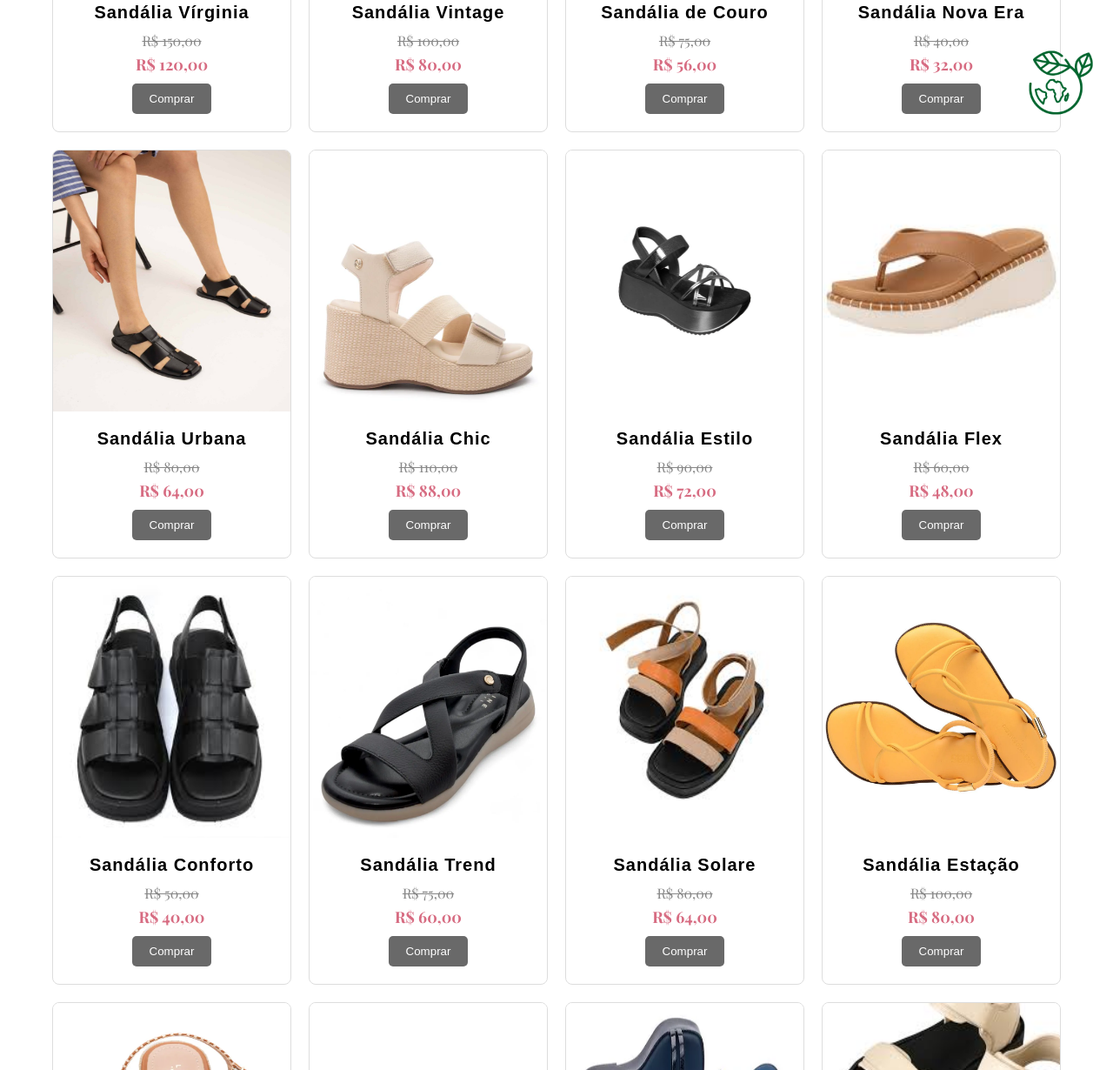
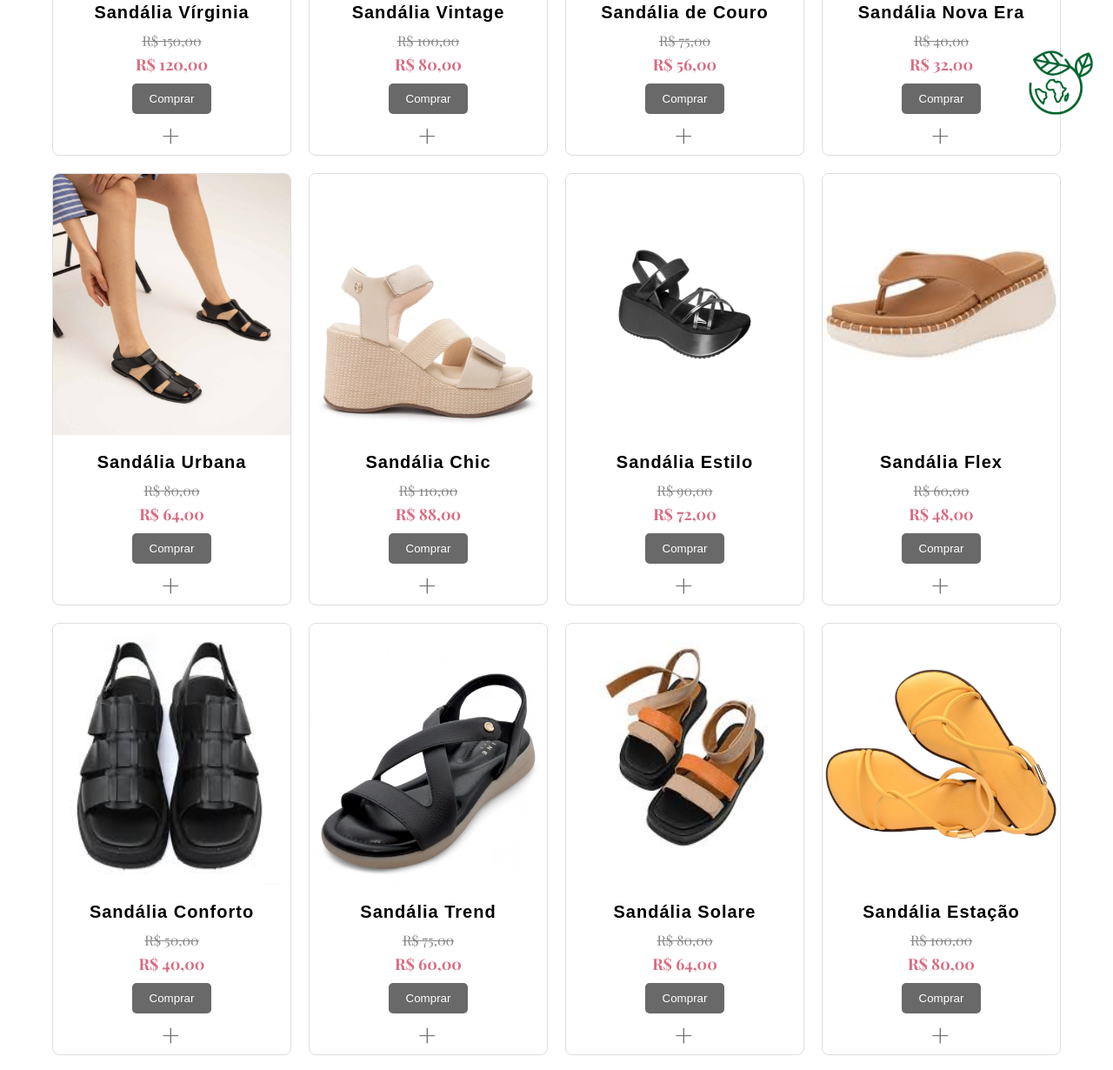
Before and after one commit to guiulerme99/Projeto-e-commerce-de-roupas, a plain HTML site: page site/sandalias.html in a window 1280 px wide. Shown: the part 650-1880 px from the top of the page at 87% size. Drawn offline with nearby package versions, Linux system fonts and the light colour scheme; a web font is replaced by a local one.

Commit message:
implementação do botão + para o cesto

```diff
--- a/site/sandalias.html
+++ b/site/sandalias.html
@@ -102,7 +102,7 @@
                     <h2>Sandália Vírginia</h2>
                     <p class="preco-original">R$ 150,00</p>
                     <p class="preco-desconto">R$ 120,00</p>
-                    <button class="comprar-btn">Comprar</button>
+                    <button class="comprar-btn">Comprar</button><span class="add-cesto">+</span>
                 </div>
             </div>
             <div class="sandalia-item">
@@ -111,7 +111,7 @@
                     <h2>Sandália Vintage</h2>
                     <p class="preco-original">R$ 100,00</p>
                     <p class="preco-desconto">R$ 80,00</p>
-                    <button class="comprar-btn">Comprar</button>
+                    <button class="comprar-btn">Comprar</button><span class="add-cesto">+</span>
                 </div>
             </div>
             <div class="sandalia-item">
@@ -120,7 +120,7 @@
                     <h2>Sandália de Couro</h2>
                     <p class="preco-original">R$ 75,00</p>
                     <p class="preco-desconto">R$ 56,00</p>
-                    <button class="comprar-btn">Comprar</button>
+                    <button class="comprar-btn">Comprar</button><span class="add-cesto">+</span>
                 </div>
             </div>
             <div class="sandalia-item">
@@ -129,7 +129,7 @@
                     <h2>Sandália Nova Era</h2>
                     <p class="preco-original">R$ 40,00</p>
                     <p class="preco-desconto">R$ 32,00</p>
-                    <button class="comprar-btn">Comprar</button>
+                    <button class="comprar-btn">Comprar</button><span class="add-cesto">+</span>
                 </div>
             </div>
             <div class="sandalia-item">
@@ -138,7 +138,7 @@
                     <h2>Sandália Urbana</h2>
                     <p class="preco-original">R$ 80,00</p>
                     <p class="preco-desconto">R$ 64,00</p>
-                    <button class="comprar-btn">Comprar</button>
+                    <button class="comprar-btn">Comprar</button><span class="add-cesto">+</span>
                 </div>
             </div>
             <div class="sandalia-item">
@@ -147,7 +147,7 @@
                     <h2>Sandália Chic</h2>
                     <p class="preco-original">R$ 110,00</p>
                     <p class="preco-desconto">R$ 88,00</p>
-                    <button class="comprar-btn">Comprar</button>
+                    <button class="comprar-btn">Comprar</button><span class="add-cesto">+</span>
                 </div>
             </div>
             <div class="sandalia-item">
@@ -156,7 +156,7 @@
                     <h2>Sandália Estilo</h2>
                     <p class="preco-original">R$ 90,00</p>
                     <p class="preco-desconto">R$ 72,00</p>
-                    <button class="comprar-btn">Comprar</button>
+                    <button class="comprar-btn">Comprar</button><span class="add-cesto">+</span>
                 </div>
             </div>
             <div class="sandalia-item">
@@ -165,7 +165,7 @@
                     <h2>Sandália Flex</h2>
                     <p class="preco-original">R$ 60,00</p>
                     <p class="preco-desconto">R$ 48,00</p>
-                    <button class="comprar-btn">Comprar</button>
+                    <button class="comprar-btn">Comprar</button><span class="add-cesto">+</span>
                 </div>
             </div>
             <div class="sandalia-item">
@@ -174,7 +174,7 @@
                     <h2>Sandália Conforto</h2>
                     <p class="preco-original">R$ 50,00</p>
                     <p class="preco-desconto">R$ 40,00</p>
-                    <button class="comprar-btn">Comprar</button>
+                    <button class="comprar-btn">Comprar</button><span class="add-cesto">+</span>
                 </div>
             </div>
             <div class="sandalia-item">
@@ -183,7 +183,7 @@
                     <h2>Sandália Trend</h2>
                     <p class="preco-original">R$ 75,00</p>
                     <p class="preco-desconto">R$ 60,00</p>
-                    <button class="comprar-btn">Comprar</button>
+                    <button class="comprar-btn">Comprar</button><span class="add-cesto">+</span>
                 </div>
             </div>
             <div class="sandalia-item">
@@ -192,7 +192,7 @@
                     <h2>Sandália Solare</h2>
                     <p class="preco-original">R$ 80,00</p>
                     <p class="preco-desconto">R$ 64,00</p>
-                    <button class="comprar-btn">Comprar</button>
+                    <button class="comprar-btn">Comprar</button><span class="add-cesto">+</span>
                 </div>
             </div>
             <div class="sandalia-item">
@@ -201,7 +201,7 @@
                     <h2>Sandália Estação</h2>
                     <p class="preco-original">R$ 100,00</p>
                     <p class="preco-desconto">R$ 80,00</p>
-                    <button class="comprar-btn">Comprar</button>
+                    <button class="comprar-btn">Comprar</button><span class="add-cesto">+</span>
                 </div>
             </div>
             <div class="sandalia-item">
@@ -210,7 +210,7 @@
                     <h2>Sandália Zest</h2>
                     <p class="preco-original">R$ 130,00</p>
                     <p class="preco-desconto">R$ 104,00</p>
-                    <button class="comprar-btn">Comprar</button>
+                    <button class="comprar-btn">Comprar</button><span class="add-cesto">+</span>
                 </div>
             </div>
             <div class="sandalia-item">
@@ -219,7 +219,7 @@
                     <h2>Sandália Luz</h2>
                     <p class="preco-original">R$ 90,00</p>
                     <p class="preco-desconto">R$ 72,00</p>
-                    <button class="comprar-btn">Comprar</button>
+                    <button class="comprar-btn">Comprar</button><span class="add-cesto">+</span>
                 </div>
             </div>
             <div class="sandalia-item">
@@ -228,7 +228,7 @@
                     <h2>Sandália Geração</h2>
                     <p class="preco-original">R$ 110,00</p>
                     <p class="preco-desconto">R$ 88,00</p>
-                    <button class="comprar-btn">Comprar</button>
+                    <button class="comprar-btn">Comprar</button><span class="add-cesto">+</span>
                 </div>
             </div>
             <div class="sandalia-item">
@@ -237,7 +237,7 @@
                     <h2>Sandália Soft</h2>
                     <p class="preco-original">R$ 70,00</p>
                     <p class="preco-desconto">R$ 56,00</p>
-                    <button class="comprar-btn">Comprar</button>
+                    <button class="comprar-btn">Comprar</button><span class="add-cesto">+</span>
                 </div>
             </div>
             <div class="sandalia-item">
@@ -246,7 +246,7 @@
                     <h2>Sandália Flow</h2>
                     <p class="preco-original">R$ 110,00</p>
                     <p class="preco-desconto">R$ 90,00</p>
-                    <button class="comprar-btn">Comprar</button>
+                    <button class="comprar-btn">Comprar</button><span class="add-cesto">+</span>
                 </div>
             </div>
             <div class="sandalia-item">
@@ -255,7 +255,7 @@
                     <h2>Sandália Cool Fresh</h2>
                     <p class="preco-original">R$ 130,00</p>
                     <p class="preco-desconto">R$ 104,00</p>
-                    <button class="comprar-btn">Comprar</button>
+                    <button class="comprar-btn">Comprar</button><span class="add-cesto">+</span>
                 </div>
             </div>
             <div class="sandalia-item">
@@ -264,7 +264,7 @@
                     <h2>Sandália Vitalidade</h2>
                     <p class="preco-original">R$ 150,00</p>
                     <p class="preco-desconto">R$ 120,00</p>
-                    <button class="comprar-btn">Comprar</button>
+                    <button class="comprar-btn">Comprar</button><span class="add-cesto">+</span>
                 </div>
             </div>
             <div class="sandalia-item">
@@ -273,7 +273,7 @@
                     <h2>Sandália Easy Step</h2>
                     <p class="preco-original">R$ 120,00</p>
                     <p class="preco-desconto">R$ 96,00</p>
-                    <button class="comprar-btn">Comprar</button>
+                    <button class="comprar-btn">Comprar</button><span class="add-cesto">+</span>
                 </div>
             </div>
             </div>
--- a/site/style.css
+++ b/site/style.css
@@ -139,7 +139,7 @@ body {
     border-radius: 20px;
 }
 .banner-bloco img {
-    width: 400px;
+    width: 450px;
     height: 100%;
     object-fit: cover;
     transition: transform 0.3s ease;
@@ -530,6 +530,18 @@ body {
     border-radius: 50%;
     z-index: 1;
 }
+.add-cesto {
+    display: flex;
+    margin-left: 105px;
+    margin-bottom: -20px;
+    font-size: 35px;
+    cursor: pointer;
+    color: dimgrey;
+    transition: color 0.3s ease;
+}
+.add-cesto:hover {
+    color: rgb(215, 108, 130);
+}
 .sustentavel-icon img {
     height: 100px;
 }
```
